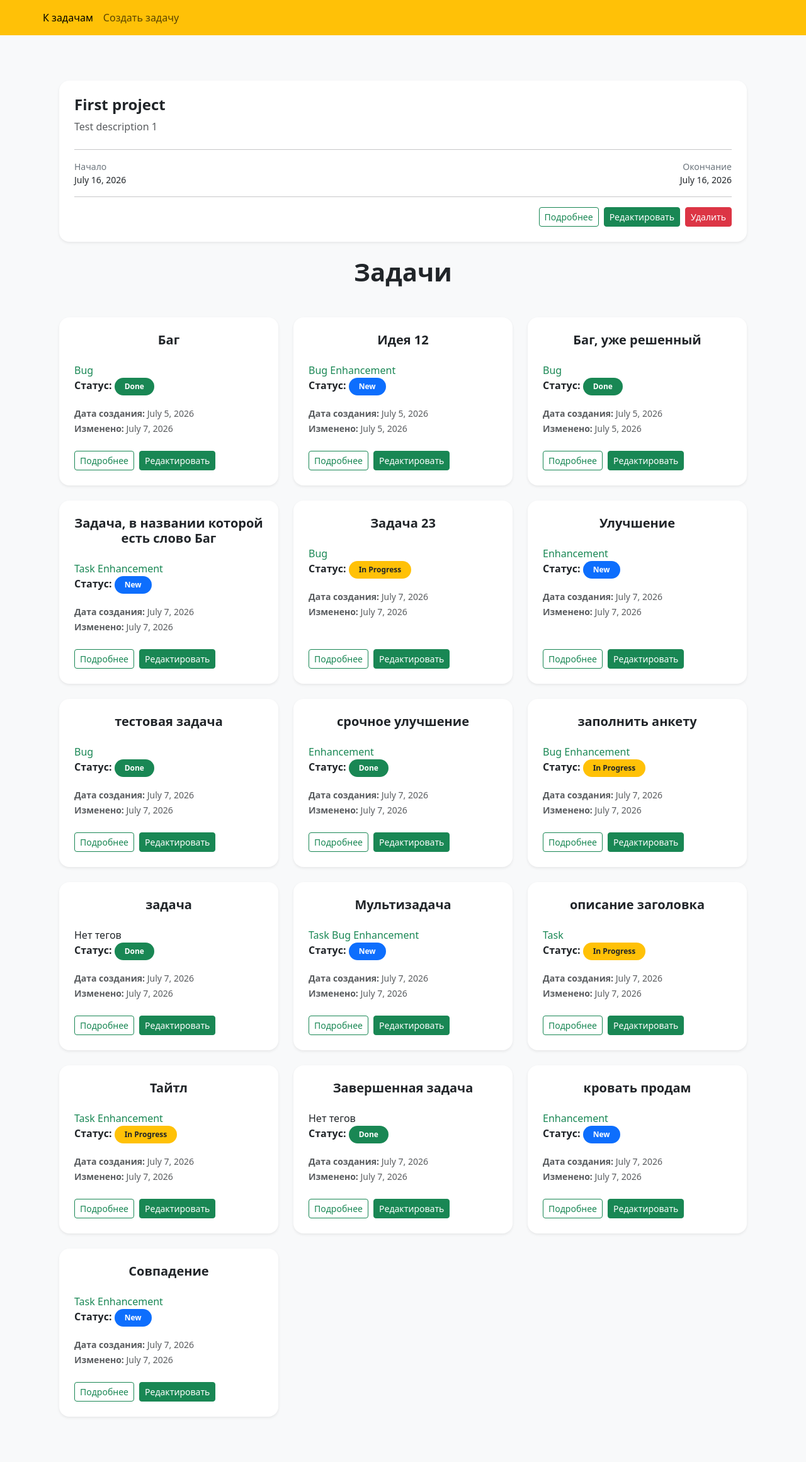
After one commit to antonignatovskij/homework52_Anton_Ignatovskij, a Django app: page /projects/1/ in a window 1280 px wide. The commit adds this page. Shown: the whole page at 63% size. Run offline with Django 5.2, Linux system fonts and the light colour scheme; data comes from the database, SQL or seed files in the repository; some libraries are stand-ins or nearby versions.

Commit message:
второй пункт второго этапа выполнен

```diff
--- /dev/null
+++ b/source/templates/tasks/project_detail.html
@@ -0,0 +1,105 @@
+{% extends "base.html" %}
+
+{% block nav %}
+<a aria-current="page" class="nav-link" href="{% url 'create' %}">
+    Создать задачу
+</a>
+{% endblock %}
+
+{% block content %}
+<div class="container py-4">
+    {% if project %}
+    <div class="card border-0 shadow-sm h-100 rounded-4 py-4 px-4 mb-4">
+        <div class="card-body p-0">
+            <h4 class="fw-semibold mb-2">
+                {{ project.project_title }}
+            </h4>
+            <p class="text-muted mb-4">
+                {{ project.project_description }}
+            </p>
+            <hr class="my-3">
+            <div class="d-flex justify-content-between small">
+                <div>
+                    <div class="text-secondary">Начало</div>
+                    <div class="fw-medium">{{ project.begining_date }}</div>
+                </div>
+                <div class="text-end">
+                    <div class="text-secondary">Окончание</div>
+                    <div class="fw-medium">{{ project.end_date }}</div>
+                </div>
+            </div>
+            <hr class="my-3">
+            <div class="d-flex">
+                <div class="mt-auto d-flex gap-2 ms-auto">
+                    <a class="btn btn-outline-success btn-sm" href="#">Подробнее</a>
+                    <a class="btn btn-success btn-sm" href="#">Редактировать</a>
+                    <a class="btn btn-danger btn-sm" href="#">Удалить</a>
+                </div>
+            </div>
+
+        </div>
+    </div>
+
+    <div class="text-center mb-5">
+        <h1 class="fw-bold">Задачи</h1>
+    </div>
+    <div class="row g-4">
+        {% for task in project.task.all %}
+        <div class="col-md-6 col-lg-4">
+            <div class="card border-0 shadow-sm h-100 rounded-4">
+                <div class="card-body d-flex flex-column p-4">
+                    <h3 class="h5 fw-semibold mb-4 text-center">
+                        {{ task.title }}
+                    </h3>
+                    <div>
+                        {% for type in task.type.all %}
+                        <span class="text-success">{{ type }}</span>
+                        {% empty %}
+                        <span>Нет тегов</span>
+                        {% endfor %}
+                    </div>
+                    <div class="mb-3">
+                        <span class="fw-semibold">Статус:</span>
+                        {% if task.status.status_title == "New" %}
+                        <span class="badge bg-primary rounded-pill px-3 py-2">
+                                        {{ task.status.status_title }}
+                                    </span>
+                        {% elif task.status.status_title == "Done" %}
+                        <span class="badge bg-success rounded-pill px-3 py-2">
+                                        {{ task.status.status_title }}
+                                    </span>
+                        {% else %}
+                        <span class="badge bg-warning text-dark rounded-pill px-3 py-2">
+                                        {{ task.status.status_title }}
+                                    </span>
+                        {% endif %}
+                    </div>
+                    <div class="text-muted">
+                        <small>
+                            <span class="fw-semibold">Дата создания:</span>
+                            {{ task.date_of_add }}
+                        </small>
+                    </div>
+                    <div class="text-muted mb-4 fs-6">
+                        <small>
+                            <span class="fw-semibold">Изменено:</span>
+                            {{ task.date_of_update }}
+                        </small>
+
+                    </div>
+                    <div class="mt-auto d-flex gap-2 ">
+                        <a class="btn btn-outline-success btn-sm" href="{% url 'detail' task.pk %}">Подробнее</a>
+                        <a class="btn btn-success btn-sm" href="{% url 'update' task.pk %}">Редактировать</a>
+                    </div>
+                </div>
+            </div>
+        </div>
+        {% endfor %}
+    </div>
+    {% else %}
+    <div class="alert alert-success text-center rounded-4 shadow-sm">
+        Пока нет задач
+    </div>
+    {% endif %}
+</div>
+{% endblock %}
--- a/source/templates/tasks/projects_list.html
+++ b/source/templates/tasks/projects_list.html
@@ -37,7 +37,7 @@
                         </small>
                     </div>
                     <div class="mt-auto d-flex gap-2 ">
-                        <a class="btn btn-outline-success btn-sm" href="#">Подробнее</a>
+                        <a class="btn btn-outline-success btn-sm" href="{% url 'project_detail' project.pk %}">Подробнее</a>
                         <a class="btn btn-success btn-sm" href="#">Редактировать</a>
                     </div>
                 </div>
--- a/source/todo_app/models/task.py
+++ b/source/todo_app/models/task.py
@@ -11,8 +11,8 @@ class TodoItem(models.Model):
     type = models.ManyToManyField('todo_app.Type', related_name="tasks", blank=True, verbose_name="Типы")
     date_of_add = models.DateField(auto_now_add=True, verbose_name="Дата создания")
     date_of_update = models.DateField(auto_now=True, verbose_name="Последние изменения")
-    project = models.ForeignKey('todo_app.Project', related_name="project", on_delete=models.RESTRICT, null=False,
-                               blank=False, verbose_name="Статус", default=1)
+    project = models.ForeignKey('todo_app.Project', related_name="task", on_delete=models.RESTRICT, null=False,
+                               blank=False, verbose_name="Проект", default=1)
 
     def __str__(self):
         return self.title
--- a/source/todo_app/urls.py
+++ b/source/todo_app/urls.py
@@ -6,7 +6,8 @@ from .views import (
     TaskCreateView,
     TaskUpdateView,
     TaskDeleteView,
-    ProjectListView
+    ProjectListView,
+    ProjectDetailView,
 )
 
 urlpatterns = [
@@ -16,4 +17,5 @@ urlpatterns = [
     path('task/<int:pk>/update/', TaskUpdateView.as_view(), name='update'),
     path('task/<int:pk>/delete/', TaskDeleteView.as_view(), name='delete'),
     path('projects/', ProjectListView.as_view(), name='projects'),
+    path('projects/<int:pk>/', ProjectDetailView.as_view(), name='project_detail'),
 ]
--- a/source/todo_app/views/__init__.py
+++ b/source/todo_app/views/__init__.py
@@ -4,3 +4,4 @@ from todo_app.views.tasks import TaskCreateView
 from todo_app.views.tasks import TaskUpdateView
 from todo_app.views.tasks import TaskDeleteView
 from todo_app.views.tasks import ProjectListView
+from todo_app.views.tasks import ProjectDetailView
--- a/source/todo_app/views/tasks.py
+++ b/source/todo_app/views/tasks.py
@@ -4,7 +4,7 @@ from urllib.parse import urlencode
 from django.db.models import Q
 from django.shortcuts import render, get_object_or_404, redirect
 from django.views import View
-from django.views.generic import TemplateView, FormView, ListView
+from django.views.generic import TemplateView, FormView, ListView, DetailView
 
 from todo_app.forms import TaskForm, SearchForm
 from todo_app.models import TodoItem, Project
@@ -46,14 +46,17 @@ class ProjectListView(ListView):
         if self.form.is_valid():
             return self.form.cleaned_data['search']
 
+class ProjectDetailView(DetailView):
+    template_name = 'tasks/project_detail.html'
+    model = Project
 
-class TaskListView(TemplateView):
+class TaskListView(ListView):
     template_name = 'tasks/index.html'
+    context_object_name = 'tasks'
 
-    def get_context_data(pk, *args, **kwargs):
-        kwargs['tasks'] = TodoItem.objects.all()
-
-        return super().get_context_data(**kwargs)
+    def get_queryset(self):
+        print(self.request.GET)
+        return TodoItem.objects.all()
 
 
 class TaskDetailView(TemplateView):
```
Also changed, not shown: source/todo_app/migrations/0007_alter_todoitem_project.py (added), source/todo_app/migrations/0008_alter_todoitem_project.py (added).
